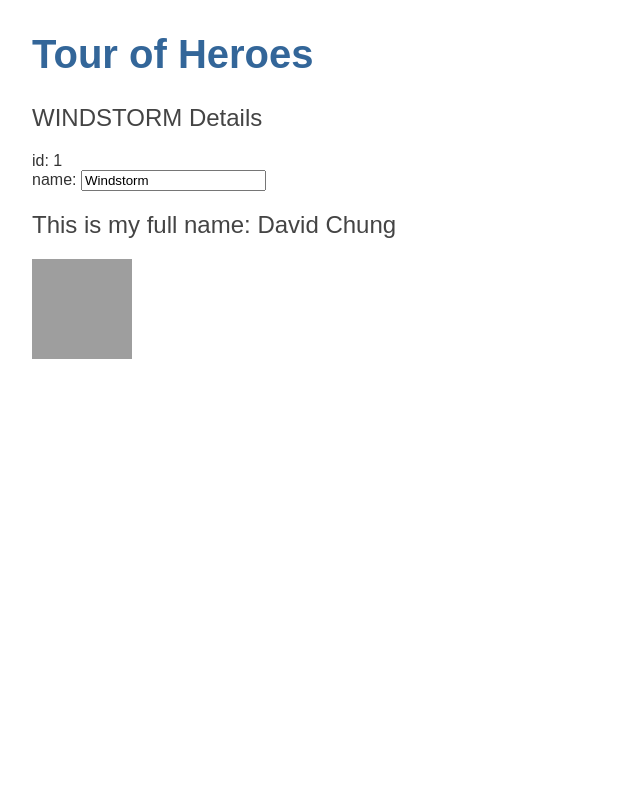
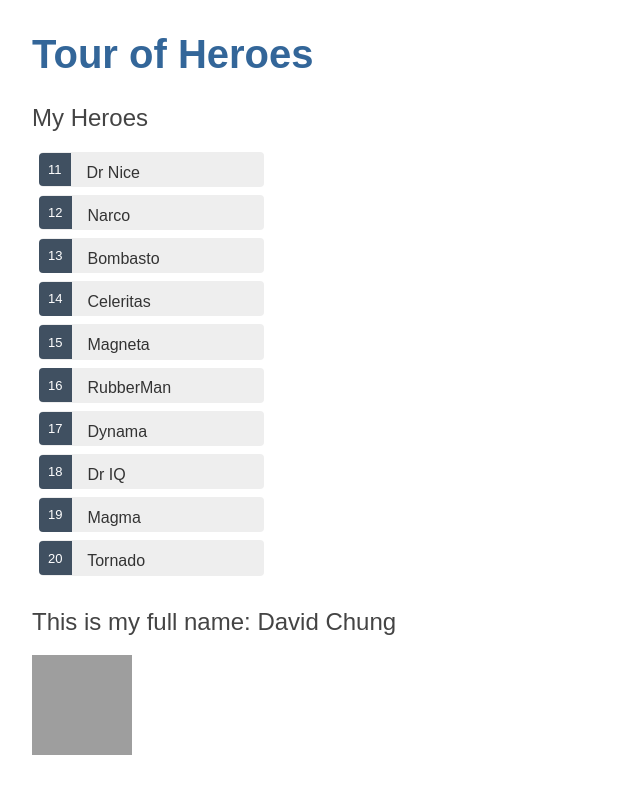
Before and after one commit to DevDave0/angular-tour-of-heroes, an Angular app: page / in a window 1280 px wide. Shown: the top 794 px of the page, without its empty margins (0-640 px from the left). Built offline with nearby package versions, Linux system fonts and the light colour scheme; grey boxes are pictures that could not be loaded.

Commit message:
finish list

```diff
--- a/src/app/heroes/heroes.component.css
+++ b/src/app/heroes/heroes.component.css
@@ -0,0 +1,44 @@
+/* HeroesComponent's private CSS styles */
+.heroes {
+    margin: 0 0 2em 0;
+    list-style-type: none;
+    padding: 0;
+    width: 15em;
+  }
+  .heroes li {
+    cursor: pointer;
+    position: relative;
+    left: 0;
+    background-color: #EEE;
+    margin: .5em;
+    padding: .3em 0;
+    height: 1.6em;
+    border-radius: 4px;
+  }
+  .heroes li:hover {
+    color: #607D8B;
+    background-color: #DDD;
+    left: .1em;
+  }
+  .heroes li.selected {
+    background-color: #CFD8DC;
+    color: white;
+  }
+  .heroes li.selected:hover {
+    background-color: #BBD8DC;
+    color: white;
+  }
+  .heroes .badge {
+    display: inline-block;
+    font-size: small;
+    color: white;
+    padding: 0.8em 0.7em 0 0.7em;
+    background-color:#405061;
+    line-height: 1em;
+    position: relative;
+    left: -1px;
+    top: -4px;
+    height: 1.8em;
+    margin-right: .8em;
+    border-radius: 4px 0 0 4px;
+  }
--- a/src/app/heroes/heroes.component.html
+++ b/src/app/heroes/heroes.component.html
@@ -1,8 +1,18 @@
-<h2>{{hero.name | uppercase}} Details</h2>
-<div><span>id: </span>{{hero.id}}</div>
-<!-- <div><span>name: </span>{{hero.name}}</div> -->
-<div>
-    <label>name:
-        <input [(ngModel)]='hero.name' placeholder="name" />
-    </label>
+<h2>My Heroes</h2>
+<ul class='heroes'>
+    <li *ngFor="let hero of heroes"
+    [class.selected]="hero === selectedHero"
+    (click)="onSelect(hero)">
+        <span class='badge'>{{hero.id}}</span> {{hero.name}}
+    </li>
+</ul>
+
+<div *ngIf='selectedHero'>
+    <h2>{{selectedHero.name | uppercase}} Details</h2>
+    <div><span>id: </span>{{selectedHero.id}}</div>
+    <div>
+        <label>name:
+            <input [(ngModel)]='selectedHero.name' placeholder="name" />
+        </label>
+    </div>
 </div>
--- a/src/app/heroes/heroes.component.ts
+++ b/src/app/heroes/heroes.component.ts
@@ -1,23 +1,25 @@
 import { Component, OnInit } from '@angular/core';
-import { Hero } from '../Hero';
+import { Hero } from '../hero';
+import { HEROES } from '../mock-heroes';
 
 @Component({
   selector: 'app-heroes',
   templateUrl: './heroes.component.html',
   styleUrls: ['./heroes.component.css']
 })
+
 export class HeroesComponent implements OnInit {
 
-  hero: Hero = {
-    id: 1,
-    name: 'Windstorm'
-  };
+  heroes = HEROES;
+  selectedHero: Hero;
 
   constructor() { }
 
   ngOnInit(): void {
   }
 
-
+  onSelect(hero: Hero): void {
+    this.selectedHero = hero;
+  }
 
 }
--- /dev/null
+++ b/src/app/mock-heroes.ts
@@ -0,0 +1,14 @@
+import { Hero } from './hero';
+
+export const HEROES: Hero[] = [
+    { id: 11, name: 'Dr Nice' },
+    { id: 12, name: 'Narco' },
+    { id: 13, name: 'Bombasto' },
+    { id: 14, name: 'Celeritas' },
+    { id: 15, name: 'Magneta' },
+    { id: 16, name: 'RubberMan' },
+    { id: 17, name: 'Dynama' },
+    { id: 18, name: 'Dr IQ' },
+    { id: 19, name: 'Magma' },
+    { id: 20, name: 'Tornado' }
+]
```
